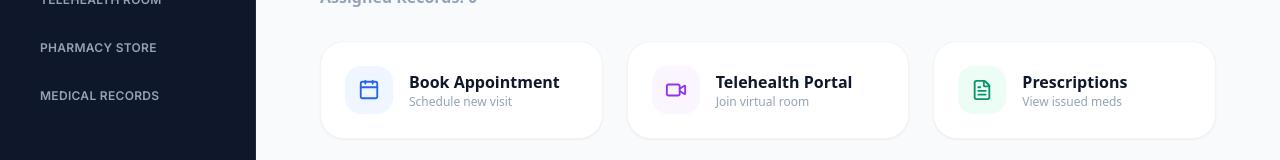
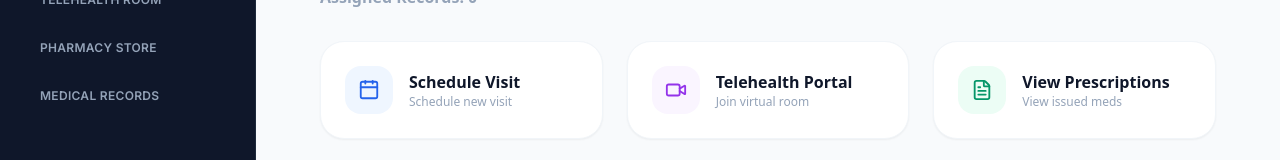
Before and after one commit to mugwe88-ops/MedicareAI, a Next.js app in the folder frontend/: page /dashboard in a window 1280 px wide. Shown: the part 204-364 px from the top of the page. Built offline with nearby package versions, Linux system fonts and the light colour scheme; no server answers; sample sign-in values are in the browser's storage.

Commit message:
updated patient dashboard

```diff
--- a/frontend/app/dashboard/page.tsx
+++ b/frontend/app/dashboard/page.tsx
@@ -1,4 +1,4 @@
-"use client";
+// "use client";
 import { useState, useEffect } from "react";
 import { useRouter } from "next/navigation";
 import { Calendar, Video, FileText, LogOut, UserCheck } from "lucide-react";
@@ -58,7 +58,6 @@ export default function PatientDashboard() {
         if (parsed.age) setAge(parsed.age.toString());
         if (parsed.phone) setPhone(parsed.phone);
         if (parsed.medical_history) {
-          // If you want to pre-fill or parse back, you can handle string here
           setAllergies(parsed.medical_history);
         }
       } catch (e) {
@@ -94,7 +93,6 @@ export default function PatientDashboard() {
       return;
     }
 
-    // Remove "None" if another condition is selected
     const filtered = selectedConditions.filter(c => c !== "None");
 
     if (filtered.includes(condition)) {
@@ -115,7 +113,6 @@ export default function PatientDashboard() {
       return;
     }
 
-    // Compile questionnaire answers into a clean formatted string for the medical_history column
     const compiledMedicalHistory = `Conditions: ${selectedConditions.join(", ") || "None"} | Allergies: ${allergies || "None"} | Surgeries: ${hasSurgeries === "yes" ? surgeryDetails : "None"}`;
 
     try {
@@ -260,7 +257,7 @@ export default function PatientDashboard() {
               <Calendar size={22} />
             </div>
             <div>
-              <h3 className="font-bold text-slate-900">Book Appointment</h3>
+              <h3 className="font-bold text-slate-900">Schedule Visit</h3>
               <p className="text-slate-400 text-xs">Schedule new visit</p>
             </div>
           </div>
@@ -286,7 +283,7 @@ export default function PatientDashboard() {
               <FileText size={22} />
             </div>
             <div>
-              <h3 className="font-bold text-slate-900">Prescriptions</h3>
+              <h3 className="font-bold text-slate-900">View Prescriptions</h3>
               <p className="text-slate-400 text-xs">View issued meds</p>
             </div>
           </div>
```
